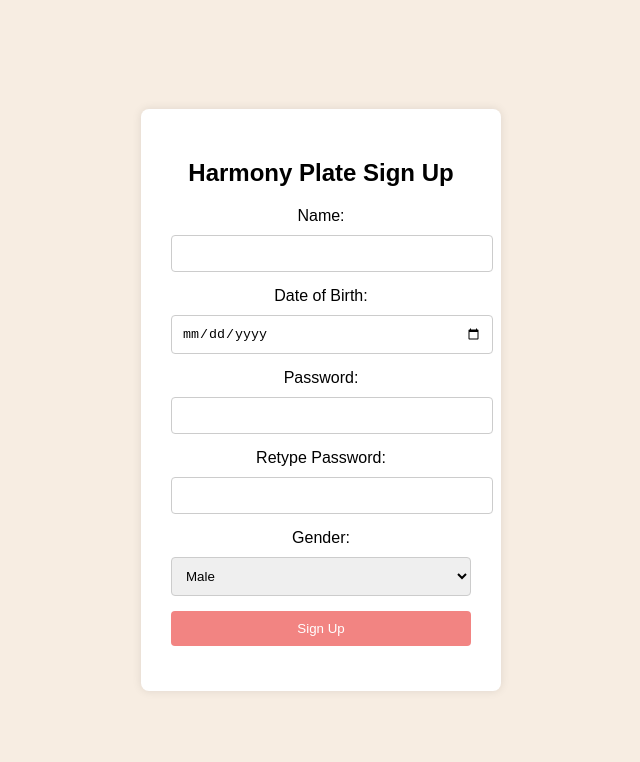
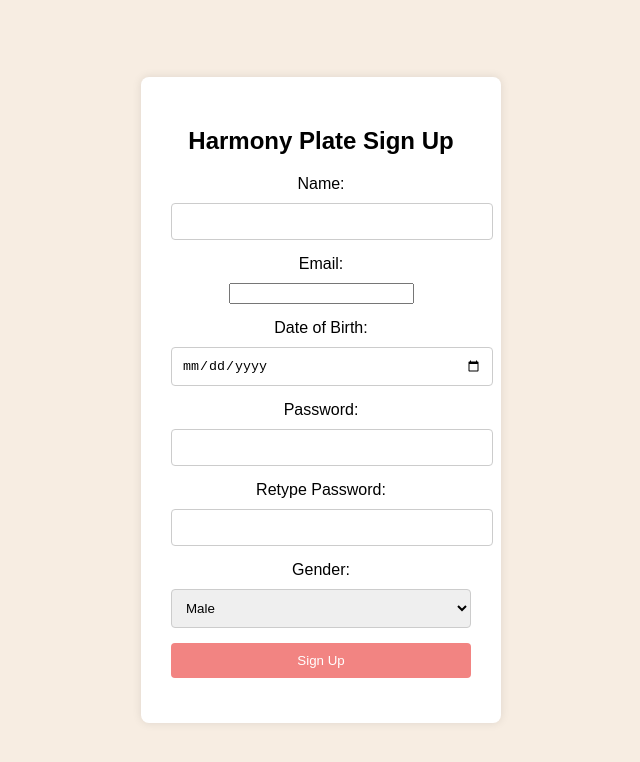
Before and after one commit to armandoparra13/HarmonyPlate, a React (Create React App) app in the folder front/: page /SignUp in a window 1280 px wide. Shown: the top 762 px of the page, without its empty margins (319-959 px from the left). Built offline with nearby package versions, Linux system fonts and the light colour scheme; no server answers.

Commit message:
added Email
added email to sign up page

```diff
--- a/front/src/pages/SignUpPage/SignUpPage.js
+++ b/front/src/pages/SignUpPage/SignUpPage.js
@@ -4,6 +4,7 @@ import './SignUpPage.css';
 const SignUp = () => {
     const [formData, setFormData] = useState({
         name: '',
+        email: '',
         dob: '',
         password: '',
         confirmPassword: '',
@@ -31,6 +32,10 @@ const SignUp = () => {
                 <div className="input-group">
                     <label htmlFor="name">Name:</label>
                     <input className="custom-input" id="name" name="name" required onChange={handleChange} value={formData.name} />
+                </div>
+                <div className="input-group">
+                    <label htmlFor="email">Email:</label>
+                    <input type="email" id="email" name="email" required onChange={handleChange} value={formData.email} />
                 </div>
                 <div className="input-group">
                     <label htmlFor="dob">Date of Birth:</label>
```
